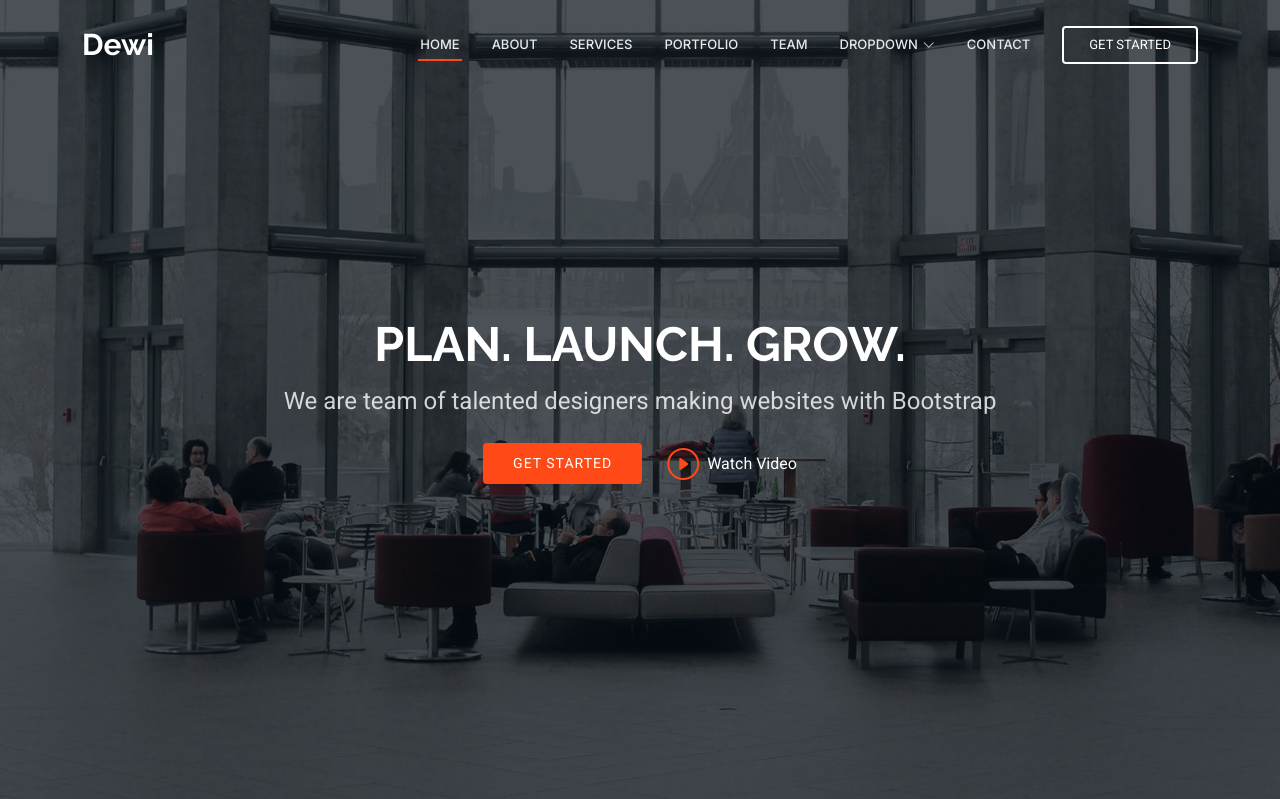
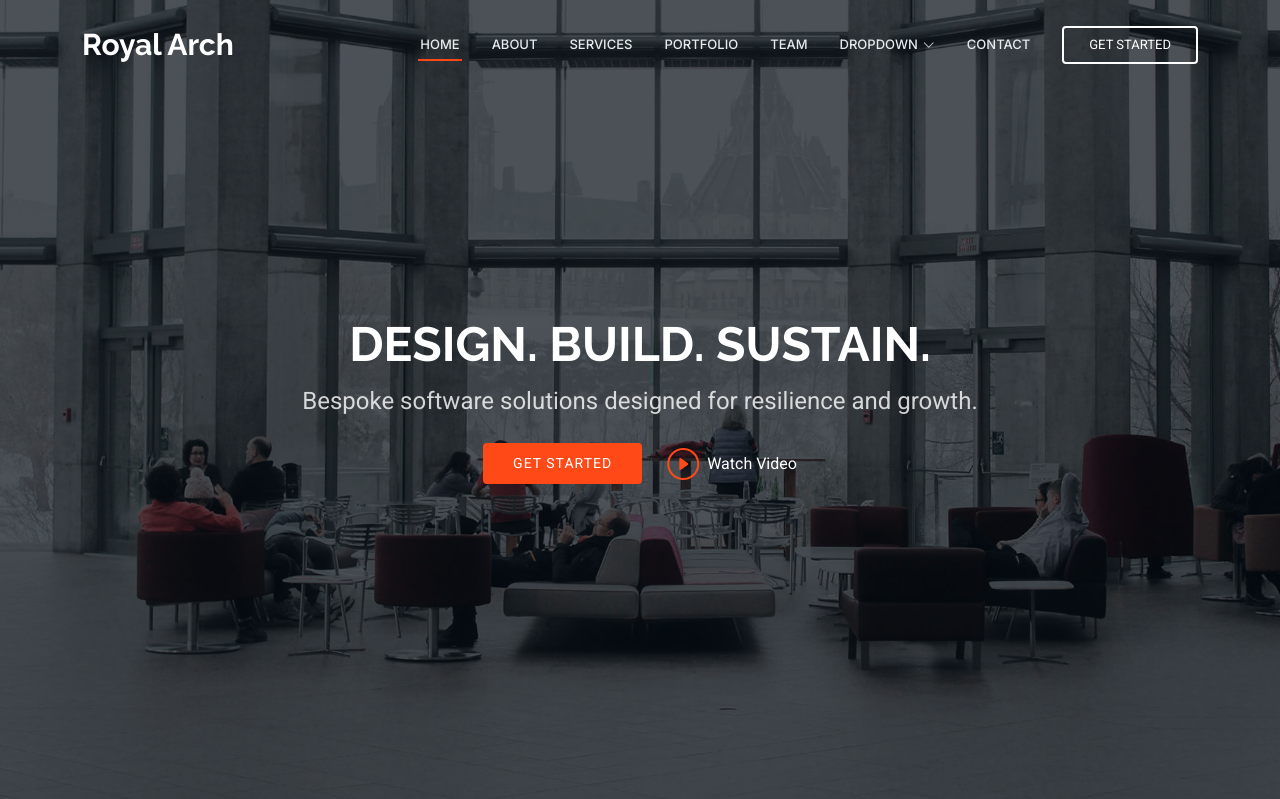
Before and after one commit to HitzCommitted/rac_company_profile, a Django app: page / in a window 1280 px wide. Shown: the top 799 px of the page. Run offline with Django 4.2, Linux system fonts and the light colour scheme; some libraries are stand-ins or nearby versions.

Commit message:
basic light work

```diff
--- a/templates/index.html
+++ b/templates/index.html
@@ -5,7 +5,7 @@
 <head>
   <meta charset="utf-8">
   <meta content="width=device-width, initial-scale=1.0" name="viewport">
-  <title>Index - Dewi Bootstrap Template</title>
+  <title>Home - Royal Arch Consultants</title>
   <meta name="description" content="">
   <meta name="keywords" content="">
   <link href="{% static 'assets/img/favicon.png' %}" rel="icon">
@@ -27,7 +27,7 @@
   <header id="header" class="header d-flex align-items-center fixed-top">
     <div class="container-fluid container-xl position-relative d-flex align-items-center">
       <a href="/" class="logo d-flex align-items-center me-auto">
-        <h1 class="sitename">Dewi</h1>
+        <h1 class="sitename">Royal Arch</h1>
       </a>
       <nav id="navmenu" class="navmenu">
         <ul>
@@ -96,8 +96,8 @@
     <section id="hero" class="hero section dark-background">
       <img src="{% static 'assets/img/hero-bg.jpg' %}" alt="" data-aos="fade-in">
       <div class="container d-flex flex-column align-items-center">
-        <h2 data-aos="fade-up" data-aos-delay="100">PLAN. LAUNCH. GROW.</h2>
-        <p data-aos="fade-up" data-aos-delay="200">We are team of talented designers making websites with Bootstrap</p>
+        <h2 data-aos="fade-up" data-aos-delay="100">DESIGN. BUILD. SUSTAIN.</h2>
+        <p data-aos="fade-up" data-aos-delay="200">Bespoke software solutions designed for resilience and growth.</p>
         <div class="d-flex mt-4" data-aos="fade-up" data-aos-delay="300">
           <a href="#about" class="btn-get-started">Get Started</a>
           <a href="https://www.youtube.com/watch?v=Y7f98aduVJ8"
@@ -1004,7 +1004,7 @@
       <div class="row gy-4">
         <div class="col-lg-4 col-md-6 footer-about">
           <a href="/" class="logo d-flex align-items-center">
-            <span class="sitename">Dewi</span>
+            <span class="sitename">Royal Arch</span>
           </a>
           <div class="footer-contact pt-3">
             <p>A108 Adam Street</p>
@@ -1080,7 +1080,7 @@
     </div>
     <div class="container copyright text-center mt-4">
       <p>
-        © <span>Copyright</span> <strong class="px-1 sitename">Dewi</strong> <span>All Rights Reserved</span>
+        © <span>Copyright</span> <strong class="px-1 sitename">Royal Arch</strong> <span>All Rights Reserved</span>
       </p>
       <div class="credits">
         Designed by <a href="https://bootstrapmade.com/">BootstrapMade</a> Distributed by <a
```
